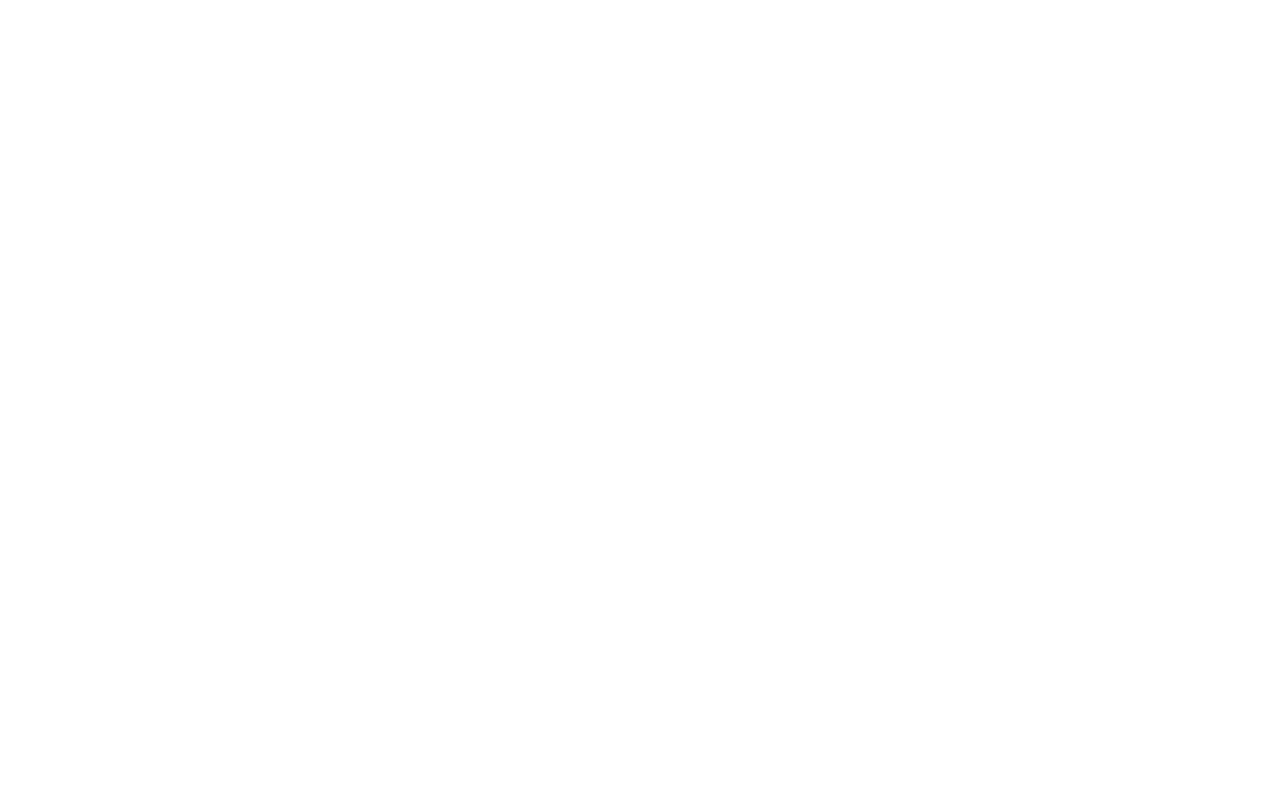
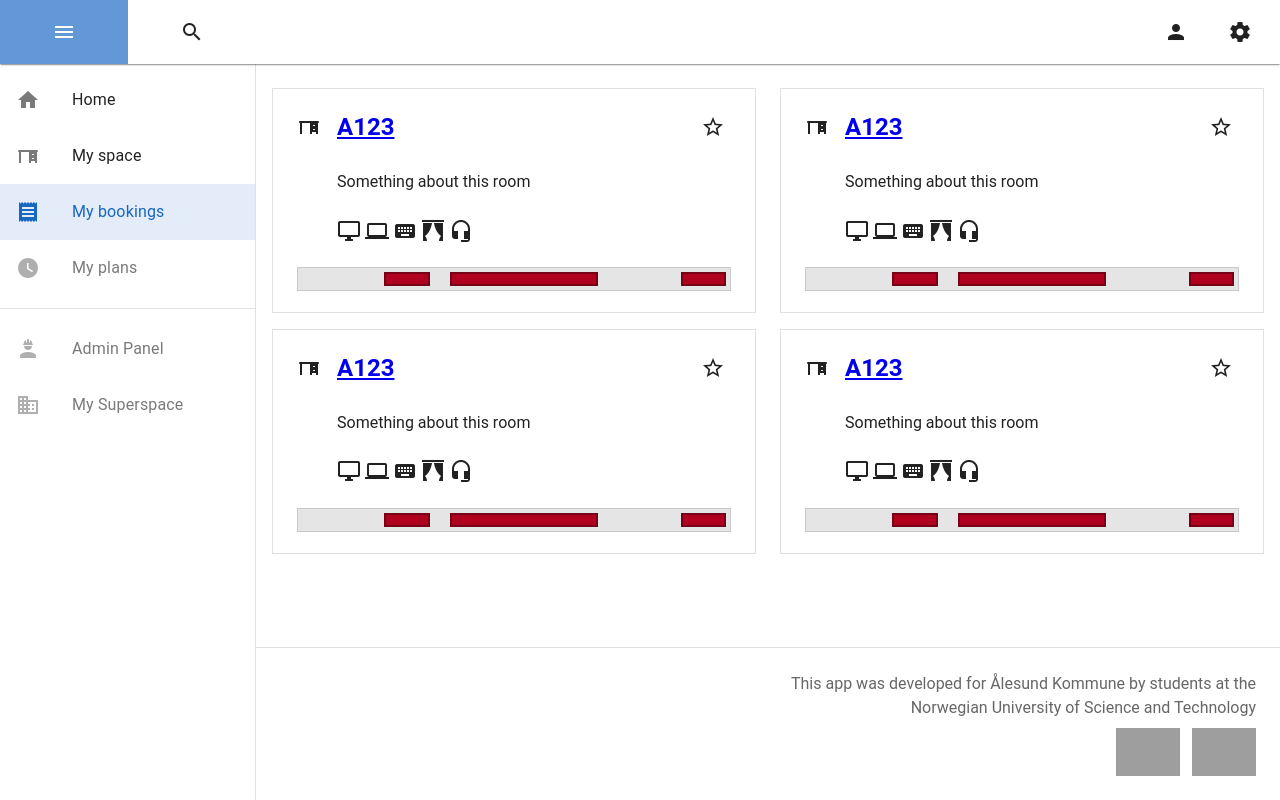
Before and after one commit to odinguden/office-space-manager, a Vue app in the folder front-end/: page /bookings in a window 1280 px wide. Before the commit this address had no page. Built offline with nearby package versions, Linux system fonts and the light colour scheme; grey boxes are pictures that could not be loaded.

Commit message:
Enabled navigation to bookings screen

```diff
--- a/front-end/src/components/containers/oAppFrame/oNavdrawer/oNavigationDrawer.vue
+++ b/front-end/src/components/containers/oAppFrame/oNavdrawer/oNavigationDrawer.vue
@@ -15,7 +15,7 @@
 		{
 			name: "My bookings",
 			icon: "mdi-receipt-text",
-			link: null
+			link: "/bookings"
 		},
 		{
 			name: "My plans",
--- /dev/null
+++ b/front-end/src/pages/bookings.vue
@@ -0,0 +1,9 @@
+<template>
+	<o-contained-grid>
+		<o-space-card v-for="_ in Array(4)">
+			<template #actions>
+				<o-space-booked-actions />
+			</template>
+		</o-space-card>
+	</o-contained-grid>
+</template>
--- a/front-end/src/router/index.js
+++ b/front-end/src/router/index.js
@@ -10,6 +10,7 @@
 
 import Index from '@/pages/index.vue'
 import Room from '@/pages/room.vue'
+import Bookings from '@/pages/bookings.vue'
 
 const routes = [
 	{
@@ -21,6 +22,11 @@
 		path: "/room/:id",
 		name: "room",
 		component: Room
+	},
+	{
+		path: "/bookings",
+		name: "bookings",
+		component: Bookings
 	}
 ]
 
```
